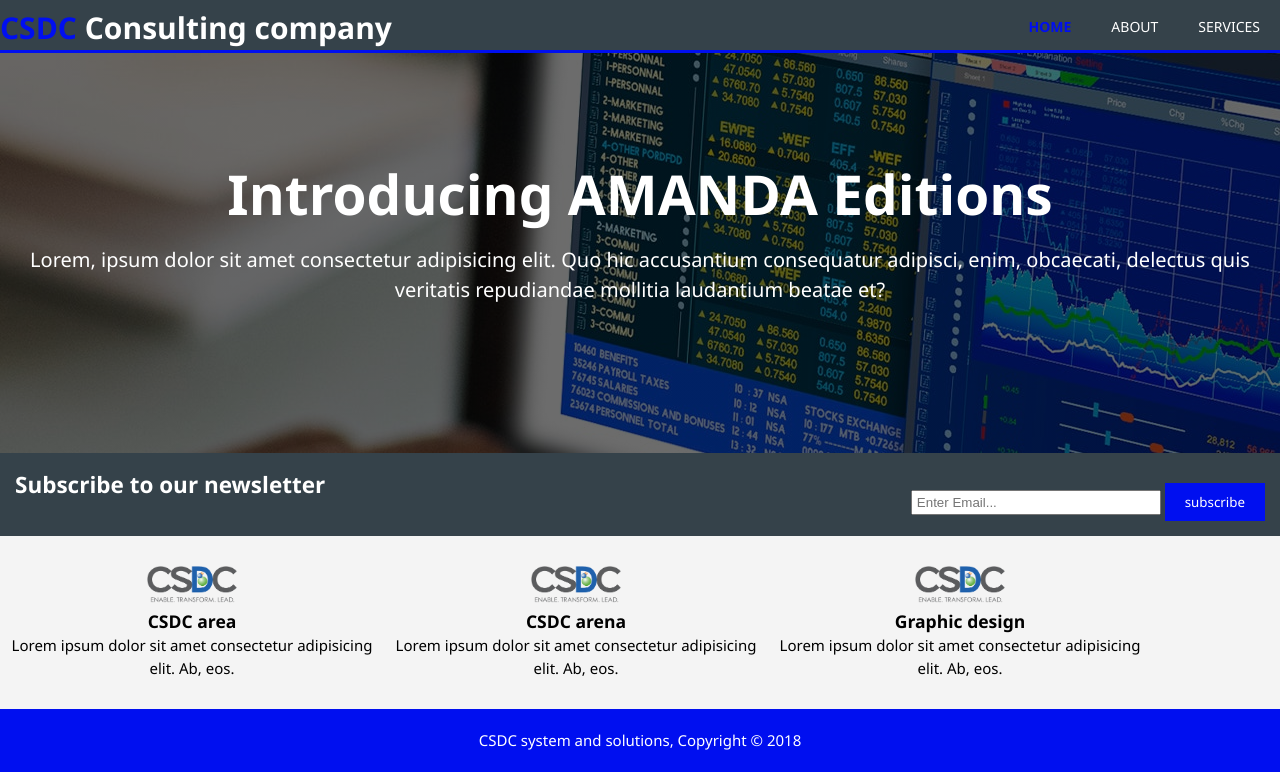
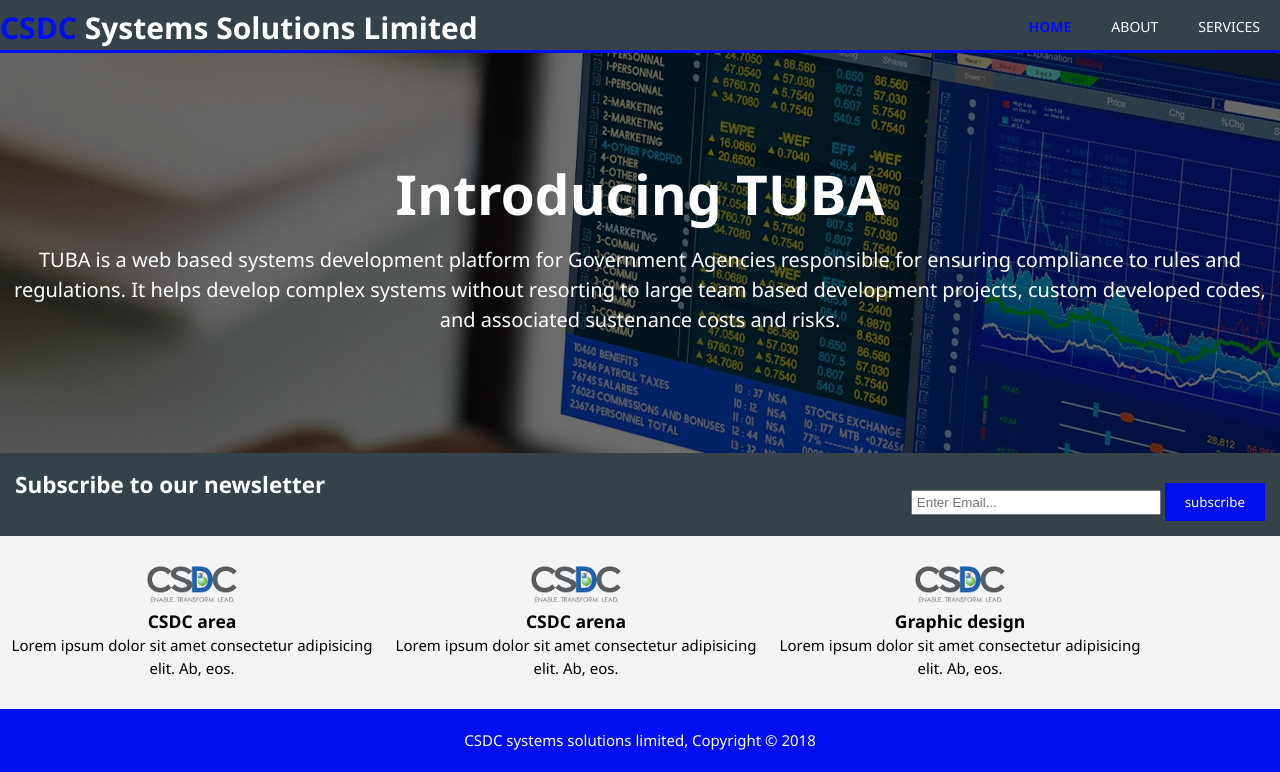
Before and after one commit to jennynzeribe/Building-a-site-with-only-HTML5-and-CSS3, a PHP site: page / in a window 1280 px wide. Shown: the part 331-1103 px from the top of the page. Run offline with PHP 8.4, Linux system fonts and the light colour scheme.

Commit message:
little changes

```diff
--- a/CSS/Styles.css
+++ b/CSS/Styles.css
@@ -10,6 +10,7 @@ body{
     padding: 0;
     background-color: #f4f4f4;
 }
+
 .container{
     /* width: 80px; */
     margin: auto;
--- a/Index.html
+++ b/Index.html
@@ -6,14 +6,14 @@
     <meta http-equiv="X-UA-Compatible" content="ie=edge">
     <link rel="stylesheet" href="CSS/Styles.css">
     <link rel="shortcut icon" href="/Images/csdc-2.png" type="image/x-icon">
-    <title>CSDC Consulting / Welcome</title>
+    <title>CSDC Systems Solutions Limited / Welcome</title>
 </head>
 <body>
      <header>
             <img src="https://37kxlava5a84obgo1lii2e63-wpengine.netdna-ssl.com/wp-content/uploads/2017/05/csdc-logo.png" alt="CSDC Inc" id="logo" data-height-percentage="73" data-actual-width="140" data-actual-height="70">
           <div class="container">
                <div id="branding">
-                <h1> <span class="highlight">CSDC</span> Consulting company</h1>
+                <h1 id="left"> <span class="highlight">CSDC</span> Systems Solutions Limited</h1>
                </div>
                <nav>
                    <ul>
@@ -27,8 +27,8 @@
 
      <section id="showcase">
          <div class="container">
-              <h1>Introducing AMANDA Editions</h1>
-              <p>Lorem, ipsum dolor sit amet consectetur adipisicing elit. Quo hic accusantium consequatur adipisci, enim, obcaecati, delectus quis veritatis repudiandae mollitia laudantium beatae et?</p>
+              <h1>Introducing TUBA</h1>
+              <p>TUBA is a web based systems development platform for Government Agencies responsible for ensuring compliance to rules and regulations. It helps develop complex systems without resorting to large team based development projects, custom developed codes, and associated sustenance costs and risks.</p>
               </div>
      </section>
               <section id="newsletter">
@@ -61,7 +61,7 @@
                     </div>
               </section>
      <footer>
-         <p>CSDC system and solutions, Copyright &copy; 2018</p>
+         <p>CSDC systems solutions limited, Copyright &copy; 2018</p>
      </footer>
 </body>
 </html>
--- a/Pages/about.html
+++ b/Pages/about.html
@@ -6,14 +6,14 @@
     <meta http-equiv="X-UA-Compatible" content="ie=edge">
     <link rel="stylesheet" href="../CSS/Styles.css">
     <link rel="shortcut icon" href="../Images/csdc-2.png" type="image/x-icon">
-    <title>CSDC Consulting /About</title>
+    <title>CSDC Systems Solutions Limited  /About</title>
 </head>
 <body>
      <header>
             <img src="https://37kxlava5a84obgo1lii2e63-wpengine.netdna-ssl.com/wp-content/uploads/2017/05/csdc-logo.png" alt="CSDC Inc" id="logo" data-height-percentage="73" data-actual-width="140" data-actual-height="70">
           <div class="container">
                <div id="branding">
-                <h1> <span class="highlight">CSDC</span> Consulting company</h1>
+                <h1> <span class="highlight">CSDC</span>  Systems Solutions Limited</h1>
                </div>
                <nav>
                    <ul>
@@ -52,7 +52,7 @@
                     </div>
               </section>
      <footer>
-            <p>CSDC system and solutions, Copyright &copy; 2018</p>
+            <p>CSDC system solutions, Copyright &copy; 2018</p>
      </footer>
 </body>
 </html>
--- a/Pages/service.html
+++ b/Pages/service.html
@@ -6,14 +6,14 @@
     <meta http-equiv="X-UA-Compatible" content="ie=edge">
     <link rel="stylesheet" href="../CSS/Styles.css">
     <link rel="shortcut icon" href="../Images/csdc-2.png" type="image/x-icon">
-    <title>CSDC Consulting /Services</title>
+    <title>CSDC Systems Solutions Limited /Services</title>
 </head>
 <body>
      <header>
             <img src="https://37kxlava5a84obgo1lii2e63-wpengine.netdna-ssl.com/wp-content/uploads/2017/05/csdc-logo.png" alt="CSDC Inc" id="logo" data-height-percentage="73" data-actual-width="140" data-actual-height="70">
           <div class="container">
                <div id="branding">
-                <h1> <span class="highlight">CSDC</span> Consulting company</h1>
+                <h1> <span class="highlight">CSDC</span> Systems Solutions Limited</h1>
                </div>
                <nav>
                    <ul>
@@ -81,7 +81,7 @@
                     </div>
               </section>
      <footer>
-            <p>CSDC system and solutions, Copyright &copy; 2018</p>
+            <p>CSDC system solutions, Copyright &copy; 2018</p>
      </footer>
 </body>
 </html>
```
